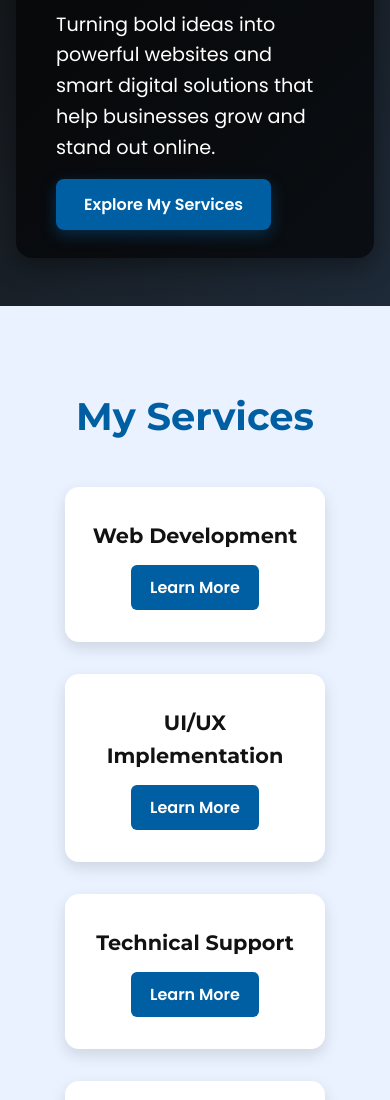
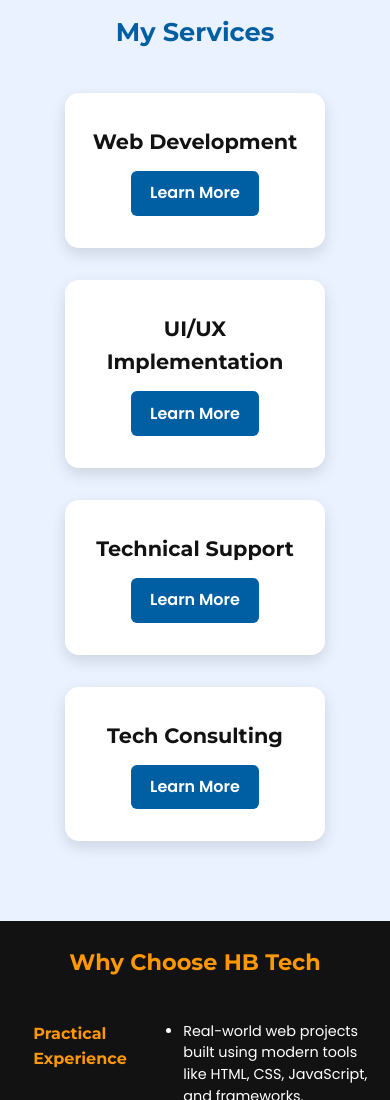
Before and after one commit to Emman-henry/HB-tech, a plain HTML site: page index.html in a window 390 px wide. Shown: the part 900-2000 px from the top of the page. Drawn offline with Linux system fonts and the light colour scheme.

Commit message:
Update index.css

```diff
--- a/css/index.css
+++ b/css/index.css
@@ -224,3 +224,58 @@
   background: linear-gradient(135deg, var(--color-primary), var(--color-accent));
   color: var(--color-dark);
 }
+/* ===== Responsive Typography ===== */
+
+/* Tablets (<= 768px) */
+@media (max-width: 768px) {
+  .hero-text h1 {
+    font-size: 2.2rem;
+  }
+
+  .hero-text p {
+    font-size: 1rem;
+  }
+
+  .sec2head {
+    font-size: 2rem;
+  }
+
+  .section2 h1 {
+    font-size: 1.6rem;
+  }
+
+  .point1 {
+    font-size: 1.1rem;
+  }
+
+  .pointlist li {
+    font-size: 0.95rem;
+  }
+}
+
+/* Mobile (<= 480px) */
+@media (max-width: 480px) {
+  .hero-text h1 {
+    font-size: 1.8rem;
+  }
+
+  .hero-text p {
+    font-size: 0.95rem;
+  }
+
+  .sec2head {
+    font-size: 1.6rem;
+  }
+
+  .section2 h1 {
+    font-size: 1.4rem;
+  }
+
+  .point1 {
+    font-size: 1rem;
+  }
+
+  .pointlist li {
+    font-size: 0.9rem;
+  }
+}
```
